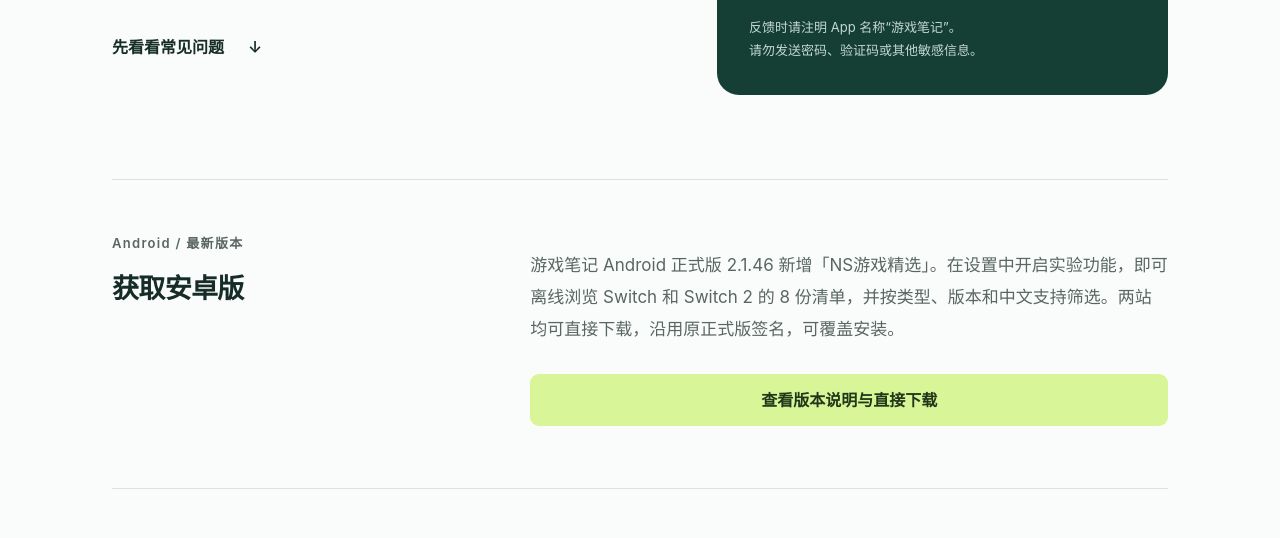
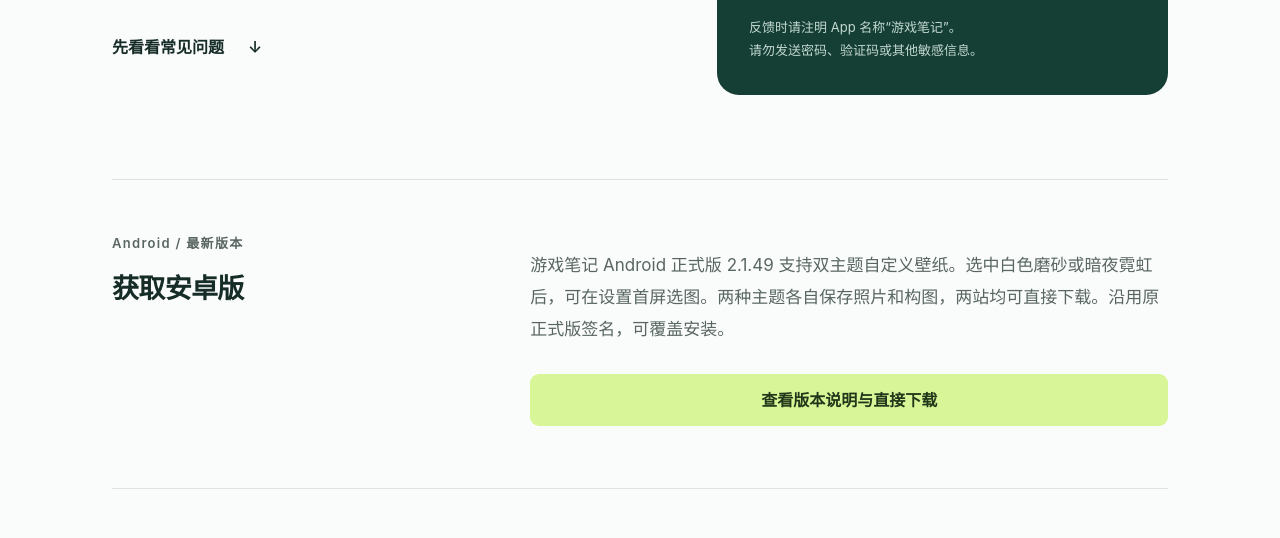
Before and after one commit to Clay10096/game-notes-support, a plain HTML site: page index.html in a window 1280 px wide. Shown: the part 478-1016 px from the top of the page. Drawn offline with Linux system fonts and the light colour scheme.

Commit message:
同步双站首页 Android 2.1.49 发布说明

```diff
--- a/index.html
+++ b/index.html
@@ -20,7 +20,7 @@
       <div><p class="eyebrow">游戏笔记 / 技术支持</p><h1 id="title">遇到问题？<br>从这里获得帮助。</h1><p class="lead">使用中的疑问、遇到的故障，或一个新的想法，<br class="desktop">都可以在这里找到反馈方式。</p><a class="text-link" href="#faq">先看看常见问题 <span aria-hidden="true">↓</span></a></div>
       <aside id="contact" class="contact" aria-labelledby="contact-title"><p class="eyebrow">联系开发者</p><h2 id="contact-title">我们愿意听你说</h2><p>关于“游戏笔记”的使用问题、故障反馈与功能建议，请通过支持邮箱联系。</p><div id="contact-method"><a class="email-button" href="mailto:clay106@icloud.com?subject=%E6%B8%B8%E6%88%8F%E7%AC%94%E8%AE%B0%20%C2%B7%20%E6%8A%80%E6%9C%AF%E6%94%AF%E6%8C%81&amp;body=%E9%97%AE%E9%A2%98%E6%8F%8F%E8%BF%B0%EF%BC%9A%0A%0A%E5%A4%8D%E7%8E%B0%E6%AD%A5%E9%AA%A4%EF%BC%9A%0A%0A%E8%AE%BE%E5%A4%87%E5%9E%8B%E5%8F%B7%EF%BC%9A%0A%E7%B3%BB%E7%BB%9F%E7%89%88%E6%9C%AC%EF%BC%9A%0AApp%20%E7%89%88%E6%9C%AC%EF%BC%9A%0A%E5%8F%91%E7%94%9F%E6%97%B6%E9%97%B4%EF%BC%9A%0A">发送支持邮件</a><p class="email-address">支持邮箱：<a href="mailto:clay106@icloud.com">clay106@icloud.com</a></p></div><p class="small">反馈时请注明 App 名称“游戏笔记”。<br>请勿发送密码、验证码或其他敏感信息。</p></aside>
     </section>
-    <section id="android" class="section" aria-labelledby="android-title"><div class="section-heading"><p class="eyebrow">Android / 最新版本</p><h2 id="android-title">获取安卓版</h2></div><div><p class="lead">游戏笔记 Android 正式版 2.1.46 新增「NS游戏精选」。在设置中开启实验功能，即可离线浏览 Switch 和 Switch 2 的 8 份清单，并按类型、版本和中文支持筛选。两站均可直接下载，沿用原正式版签名，可覆盖安装。</p><a class="email-button" href="android/">查看版本说明与直接下载</a></div></section>
+    <section id="android" class="section" aria-labelledby="android-title"><div class="section-heading"><p class="eyebrow">Android / 最新版本</p><h2 id="android-title">获取安卓版</h2></div><div><p class="lead">游戏笔记 Android 正式版 2.1.49 支持双主题自定义壁纸。选中白色磨砂或暗夜霓虹后，可在设置首屏选图。两种主题各自保存照片和构图，两站均可直接下载。沿用原正式版签名，可覆盖安装。</p><a class="email-button" href="android/">查看版本说明与直接下载</a></div></section>
     <section id="faq" class="section" aria-labelledby="faq-title"><div class="section-heading"><p class="eyebrow">01 / 常见问题</p><h2 id="faq-title">先试试这些方法</h2></div><div class="questions">
       <details open><summary>App 无法打开、闪退或没有响应怎么办？</summary><div class="answer">先关闭 App 后重新打开，再尝试重新启动设备。检查 App Store 中是否有“游戏笔记”的更新。如果仍然出现问题，请联系支持并提供设备型号、系统版本、App 版本和出现问题的操作步骤。为避免影响尚未备份的数据，请不要急于卸载 App。</div></details>
       <details><summary>笔记内容显示异常或找不到记录怎么办？</summary><div class="answer">请先记录问题出现的时间和此前进行的操作，尽可能保留当前状态，不要反复删除或覆盖内容。联系支持时说明缺失或异常的具体表现，并提供已遮挡个人信息的截图，以便进一步排查。</div></details>
```
